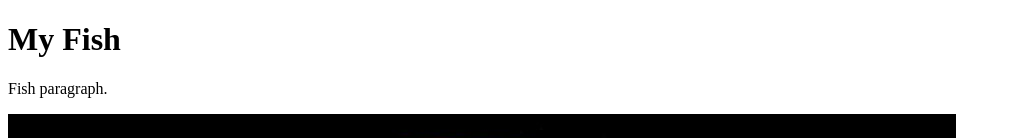
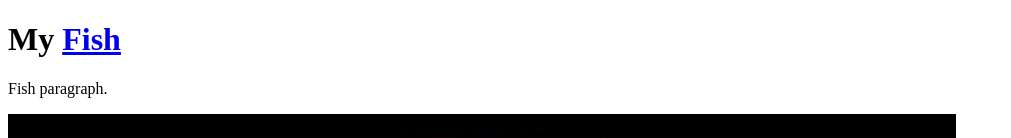
Before and after one commit to jajajaj93029/jajajaj93029.github.io, a plain HTML site: page index.html in a window 1280 px wide. Shown: the top 138 px of the page, without its empty margins (0-1011 px from the left). Drawn offline with Linux system fonts and the light colour scheme.

Commit message:
Update index.html

```diff
--- a/index.html
+++ b/index.html
@@ -5,7 +5,7 @@
 </head>
 <body>
 
-<h1>My Fish</h1>
+  <h1>My <a href="profile.html">Fish</a></h1>
 <p>Fish paragraph.</p>
 
 <img src="fisch.jpg" alt="Fisch">
```
